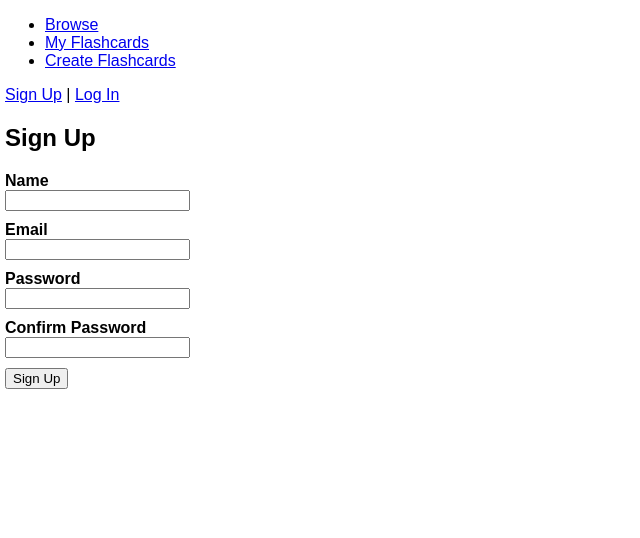
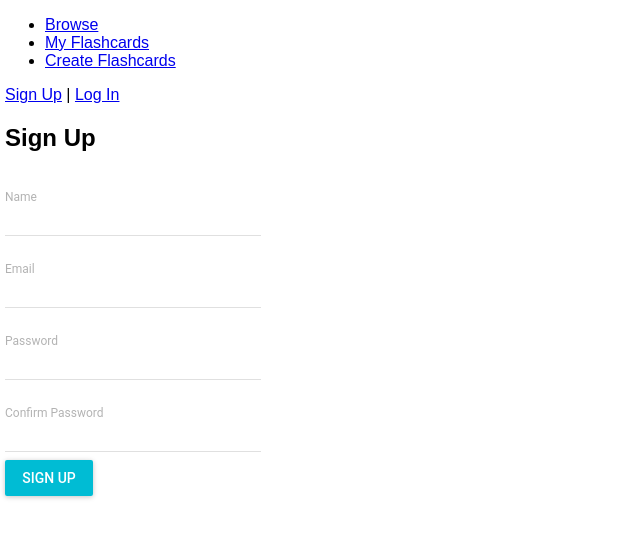
Before and after one commit to sequoian/flashcards, a React (Create React App) app in the folder react/: page /signup in a window 1280 px wide. Shown: the top 538 px of the page, without its empty margins (0-640 px from the left). Built offline with nearby package versions, Linux system fonts and the light colour scheme.

Commit message:
material signup

```diff
--- a/react/src/js/Signup.js
+++ b/react/src/js/Signup.js
@@ -2,6 +2,8 @@ import React, { Component } from 'react'
 import {withRouter} from 'react-router-dom'
 import Auth from './Auth'
 import LabeledInput from './LabeledInput'
+import RaisedButton from 'material-ui/RaisedButton'
+import TextField from 'material-ui/TextField'
 
 class SignupContainer extends Component {
   constructor(props) {
@@ -113,44 +115,50 @@ const Signup = ({name, email, password, confirm, handleChange, handleSubmit, err
       <div className="errors">
         {error_msg}
       </div>
-      <LabeledInput
+      <TextField
         name="name"
-        type="text"
-        label="Name"
+        floatingLabelText="Name"
+        floatingLabelFixed={true}
         value={name}
         onChange={handleChange}
-        error={errors.name}
+        errorText={errors.name}
       />
-      <LabeledInput
+      <br />
+      <TextField
         name="email"
         type="email"
-        label="Email"
+        floatingLabelText="Email"
+        floatingLabelFixed={true}
         value={email}
         onChange={handleChange}
-        error={errors.email}
+        errorText={errors.email}
       />
-      <LabeledInput
+      <br />
+      <TextField
         name="password"
         type="password"
-        label="Password"
+        floatingLabelText="Password"
+        floatingLabelFixed={true}
         value={password}
         onChange={handleChange}
-        error={errors.password}
+        errorText={errors.password}
       />
-      <LabeledInput
+      <br />
+      <TextField
         name="confirm"
         type="password"
-        label="Confirm Password"
+        floatingLabelText="Confirm Password"
+        floatingLabelFixed={true}
         value={confirm}
         onChange={handleChange}
-        error={errors.confirm}
+        errorText={errors.confirm}
       />
-      <button
-        type="button"
+      <br />
+      <RaisedButton
+        label="Sign Up"
+        primary={true}
         onClick={handleSubmit}
-      >
-        Sign Up
-      </button>
+      />
     </form>
   </div>
 )
```
